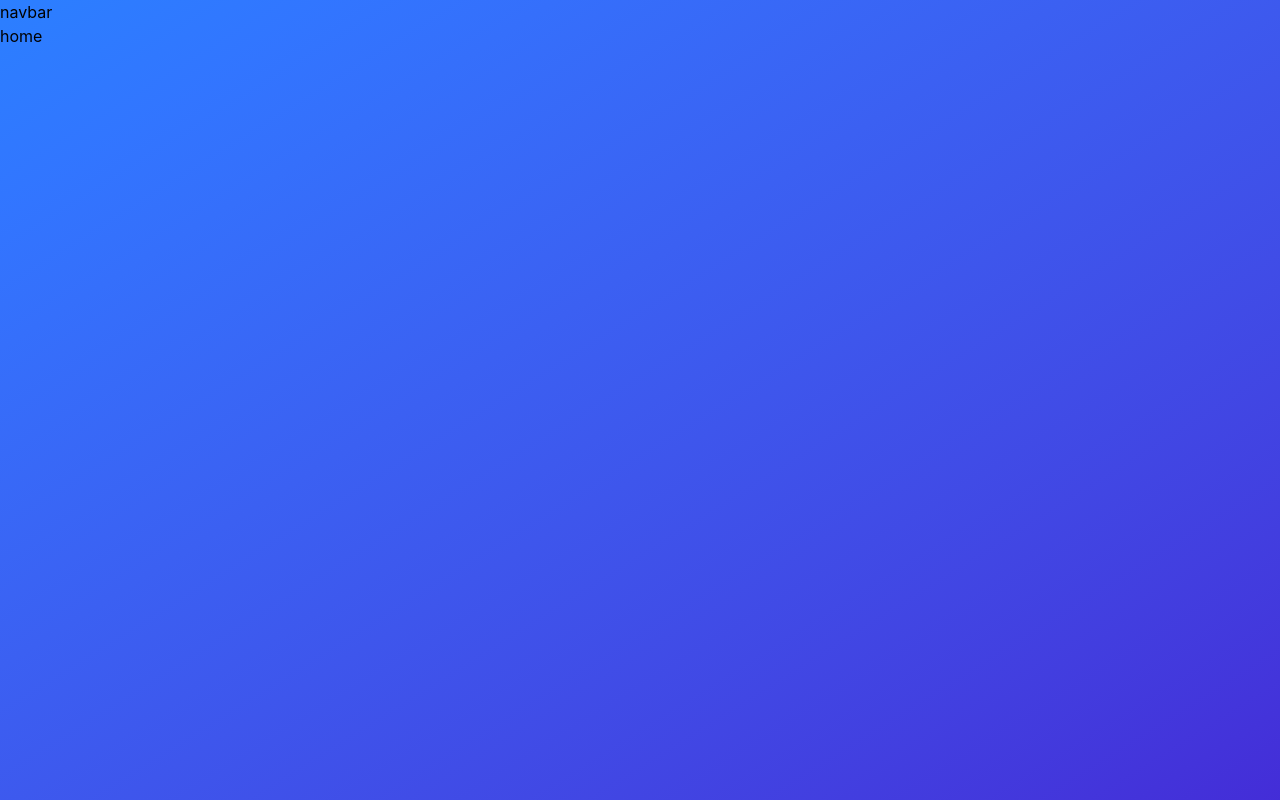
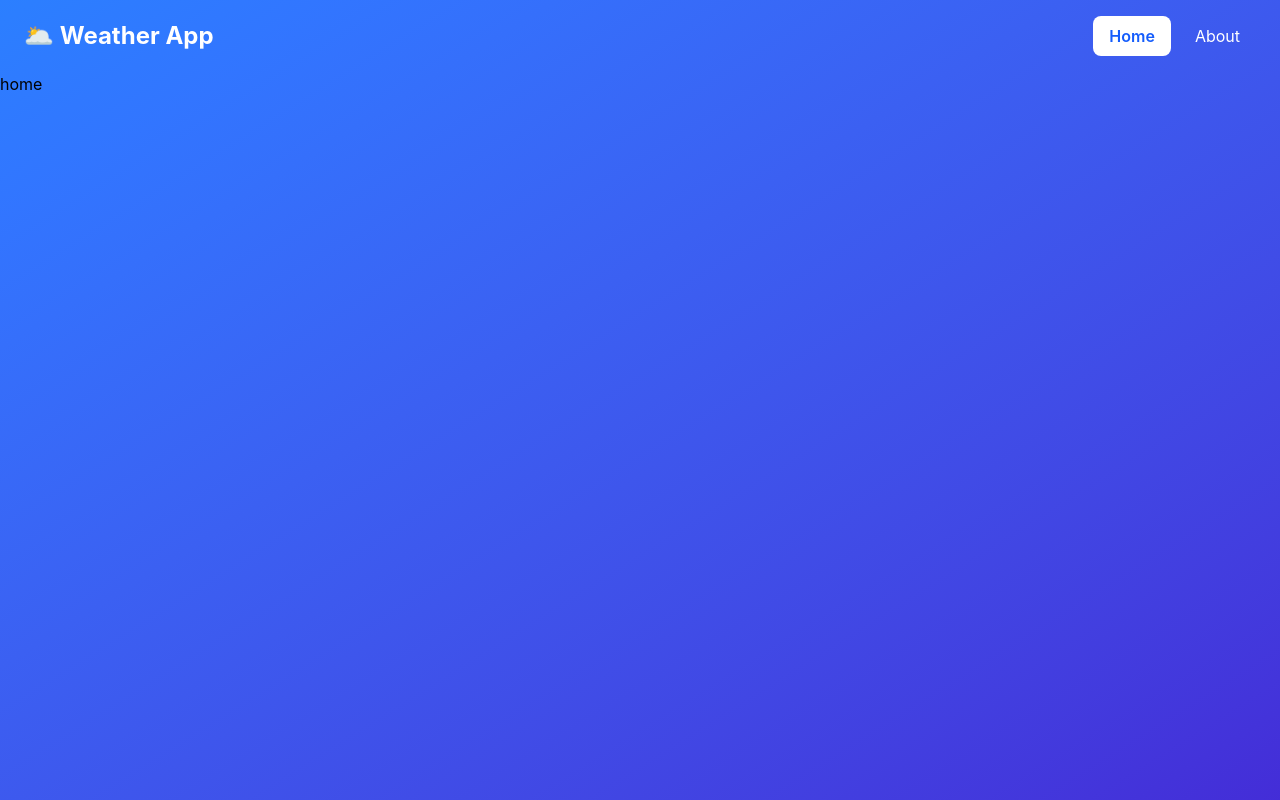
Before and after one commit to Mendis123/weather-app-react-basic, a React (Vite) app: page / in a window 1280 px wide. Built offline with nearby package versions, Linux system fonts and the light colour scheme.

Commit message:
Added style into the navbar section.

```diff
--- a/src/components/common/Navbar.jsx
+++ b/src/components/common/Navbar.jsx
@@ -1,8 +1,23 @@
+import { NavLink } from "react-router";
+
 const Navbar = () => {
+  const activeNavButton = ({isActive}) =>
+    isActive
+      ? "px-4 py-2 bg-white rounded-lg text-blue-600 font-semibold"
+      : "px-4 py-2 rounded-lg text-white hover:bg-white/20";
+
   return (
-    <div>
-      navbar
-    </div>
+    <nav className="flex items-center justify-between px-6 py-4">
+      <span className="text-white text-2xl font-bold">🌥 Weather App</span>
+      <div className="flex gap-2">
+        <NavLink to="/" className={activeNavButton}>
+          Home
+        </NavLink>
+        <NavLink to="/about" className={activeNavButton}>
+          About
+        </NavLink>
+      </div>
+    </nav>
   );
 };
 
```
